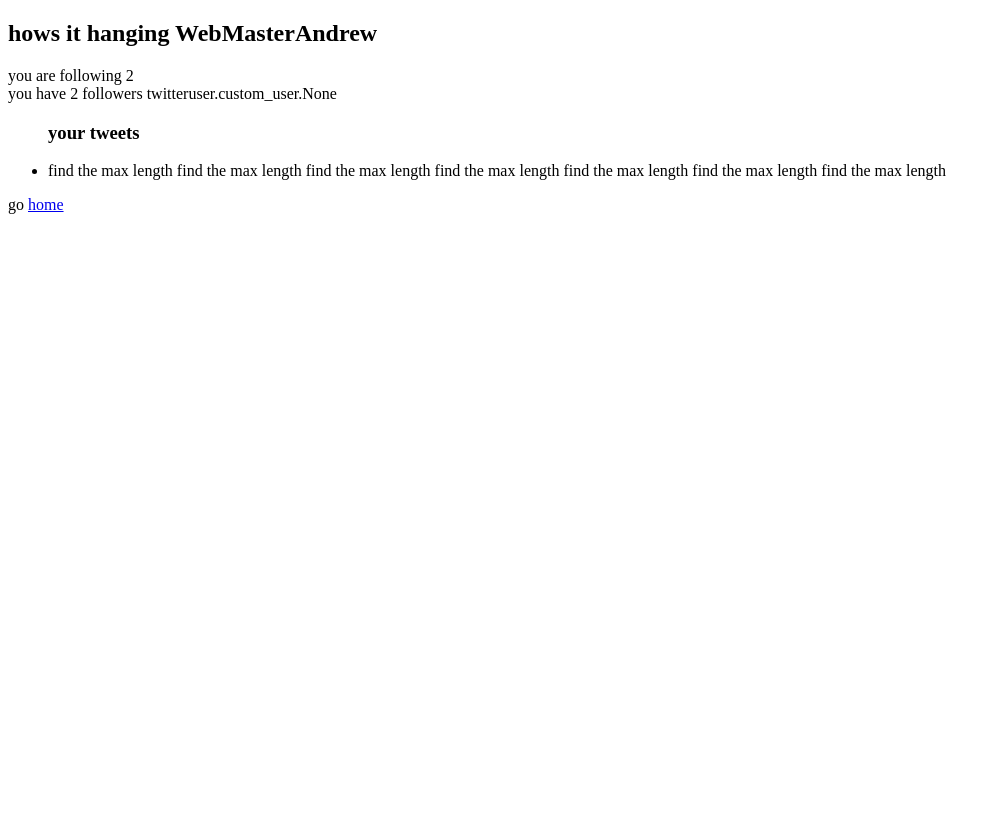
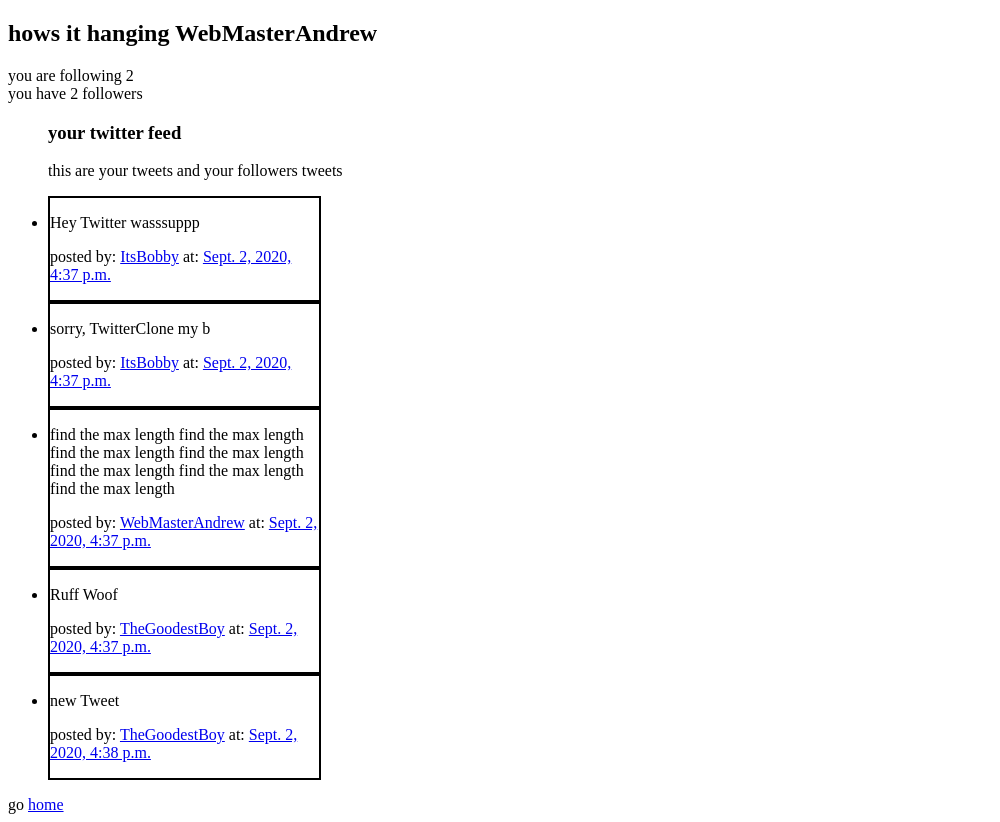
Before and after one commit to And1drew/TwitterClone2, a Django app: page /profile/ in a window 1280 px wide. Shown: the whole page, without its empty margins (0-1000 px from the left). Before the commit the page ends 214 px from the top, so only its background shows below. Run offline with Django 3.2, Linux system fonts and the light colour scheme; a user stored in the database is signed in; data comes from the database, SQL or seed files in the repository; both versions use the stored data as it was after the commit.

Commit message:
cleaned up twitter feeds only notifications left

```diff
--- a/tweet/urls.py
+++ b/tweet/urls.py
@@ -2,5 +2,6 @@
 from tweet import views
 
 urlpatterns = [
+    path('tweet/<int:tweet_id>/', views.tweet_details),
     path('tweet/', views.new_tweet),
 ]
--- a/tweet/views.py
+++ b/tweet/views.py
@@ -20,3 +20,9 @@
             return HttpResponseRedirect('/')
     form = tweet_form
     return render(request, 'tweet_form.html', {'form': form})
+
+
+@login_required
+def tweet_details(request, tweet_id):
+    tweet = tweet_model.objects.get(id=tweet_id)
+    return render(request, 'tweet_details.html', {'tweet':tweet})
--- a/twitteruser/templates/profile.html
+++ b/twitteruser/templates/profile.html
@@ -12,11 +12,21 @@
     <span>you are following {{request.user.follower.count}}</span>
     <br>
     <span>you have {{followers}} followers</span>
-    {{request.user.follower}}
     <ul>
-        <h3>your tweets</h3>
+        <h3>your twitter feed</h3>
+        <p>this are your tweets and your followers tweets</p>
         {% for tweet in tweets %}
-            <li>{{tweet.text}}</li>
+            {% if tweet.author in request.user.follower.all or tweet.author == request.user %}
+            <li style="border: 2px solid black; width: 22%;">
+                <p>
+                    {{tweet.text}}
+                </p>
+                <p>
+                posted by: <a href="/user/{{tweet.author.id}}/">{{tweet.author}}</a>
+                at: <a href="/tweet/{{tweet.id}}/">{{tweet.date}}</a>
+                </p>
+            </li>
+            {% endif %}
         {% endfor %}
     </ul>
     <span>go <a href="/">home</a></span>
--- a/twitteruser/templates/signup_form.html
+++ b/twitteruser/templates/signup_form.html
@@ -11,5 +11,6 @@
         {{ form.as_p}}
         <input type="submit" value="Submit">
     </form>
+    <span>or login <a href="/login/">here</a></span>
 </body>
 </html>
--- a/twitteruser/views.py
+++ b/twitteruser/views.py
@@ -24,18 +24,22 @@
     return render(request, 'signup_form.html', {'form': form})
 
 
+@login_required
 def user_details(request, user_id):
     user = custom_user.objects.get(id=user_id)
-    users_tweets = tweet_model.objects.filter(author=user)
-    return render(request, 'user_details.html', {'user':user, 'tweets':users_tweets})
+    users_tweets = tweet_model.objects.all()
+    followers = custom_user.objects.filter(follower=user).values('follower').count()
+    return render(request, 'user_details.html', {'user':user, 'tweets':users_tweets, 'followers':followers})
 
 
+@login_required
 def profile_view(request):
-    my_tweets = tweet_model.objects.filter(author = request.user)
+    my_tweets = tweet_model.objects.all()
     followers = custom_user.objects.filter(follower=request.user).values('follower').count()
     return render(request, 'profile.html', {'tweets':my_tweets, 'followers':followers})
 
 
+@login_required
 def follow_view(request, user_id):
     user_to_follow = custom_user.objects.filter(id=user_id).first()
     request.user.follower.add(user_to_follow)
@@ -43,6 +47,7 @@
     return HttpResponseRedirect(request.META.get('HTTP_REFERER','/'))
 
 
+@login_required
 def unfollow_view(request, user_id):
     user_to_unfollow = custom_user.objects.filter(id=user_id).first()
     request.user.follower.remove(user_to_unfollow)
```
Also changed, not shown: tweet/templates/tweet_details.html (added, +16 -0 lines), twitteruser/templates/index.html (+6 -4 lines), twitteruser/templates/user_details.html (+22 -5 lines), db.sqlite3.
